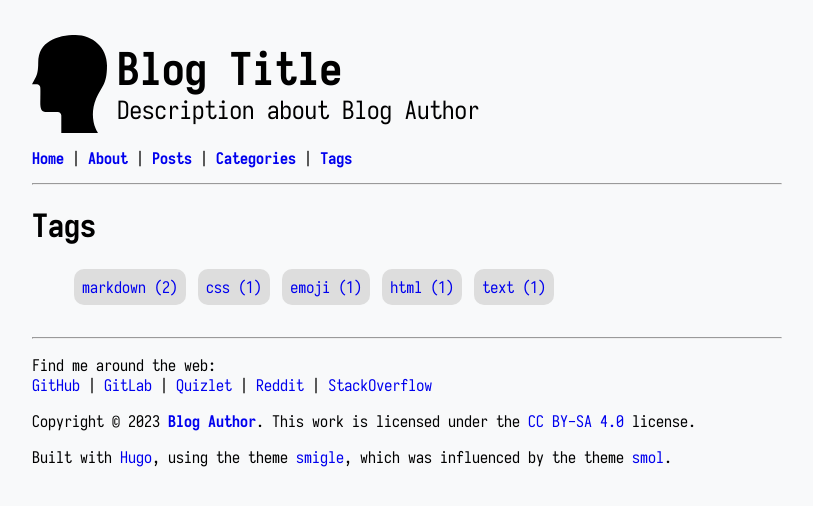
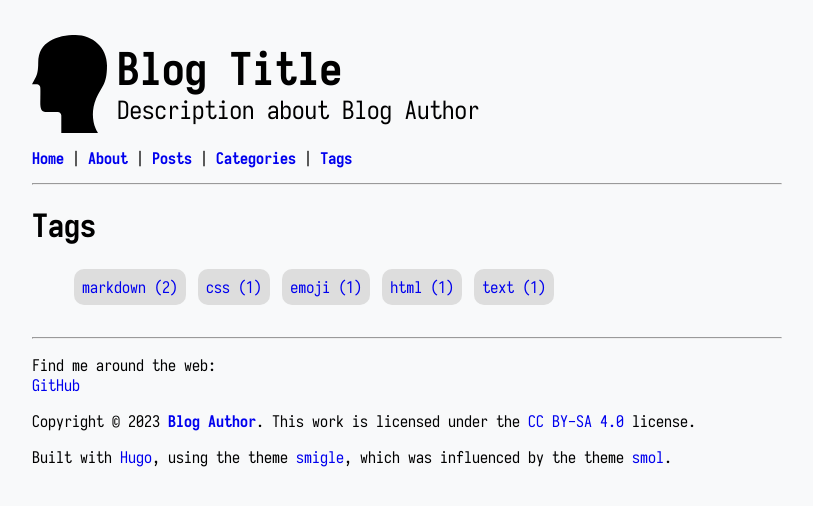
Before and after one commit to hurricance/hurricance.github.io, a plain HTML site: page tags/index.html in a window 1280 px wide. Shown: the whole page, without its empty margins (233-1046 px from the left). Drawn offline with Linux system fonts and the light colour scheme.

Commit message:
update the index file

```diff
--- a/tags/index.html
+++ b/tags/index.html
@@ -138,19 +138,7 @@
       <br />
 
 
-        <a href="https://github.com/ian-s-mcb">GitHub</a>
-
-         |
-        <a href="https://gitlab.com/ian-s-mcb">GitLab</a>
-
-         |
-        <a href="https://quizlet.com/ian-s-mcb">Quizlet</a>
-
-         |
-        <a href="https://www.reddit.com/user/ian-s-mcb">Reddit</a>
-
-         |
-        <a href="https://stackoverflow.com/users/3417846/ian-s-mcb">StackOverflow</a>
+        <a href="https://github.com/hurricance">GitHub</a>
 
     </p>
 
```
Also changed, not shown: 404.html (+1 -13 lines), about/index.html (+1 -13 lines), categories/index.html (+1 -13 lines), categories/syntax/index.html (+1 -13 lines), categories/uncategorized/index.html (+1 -13 lines), index.html (+1 -13 lines), posts/emoji-support/index.html (+1 -13 lines), posts/index.html (+1 -13 lines), posts/markdown-syntax/index.html (+1 -13 lines), posts/math-typesetting/index.html (+1 -13 lines), posts/placeholder-text/index.html (+1 -13 lines), tags/css/index.html (+1 -13 lines), tags/emoji/index.html (+1 -13 lines), tags/html/index.html (+1 -13 lines), 2 more files.
